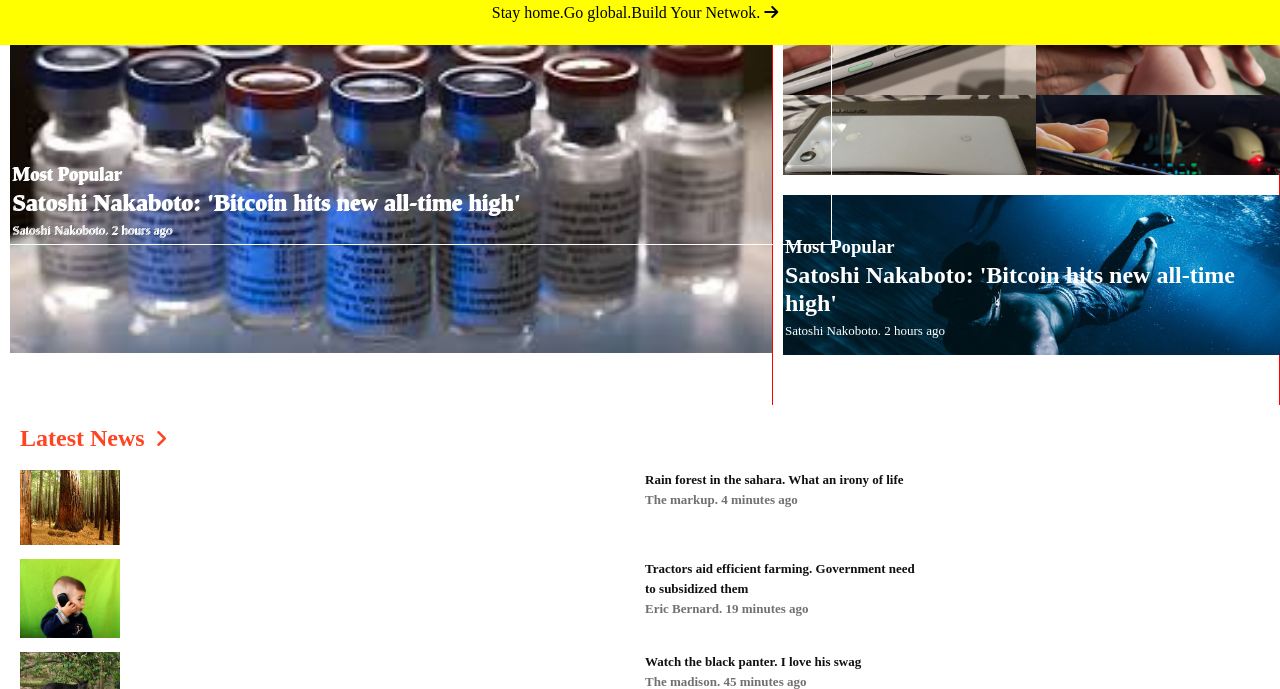
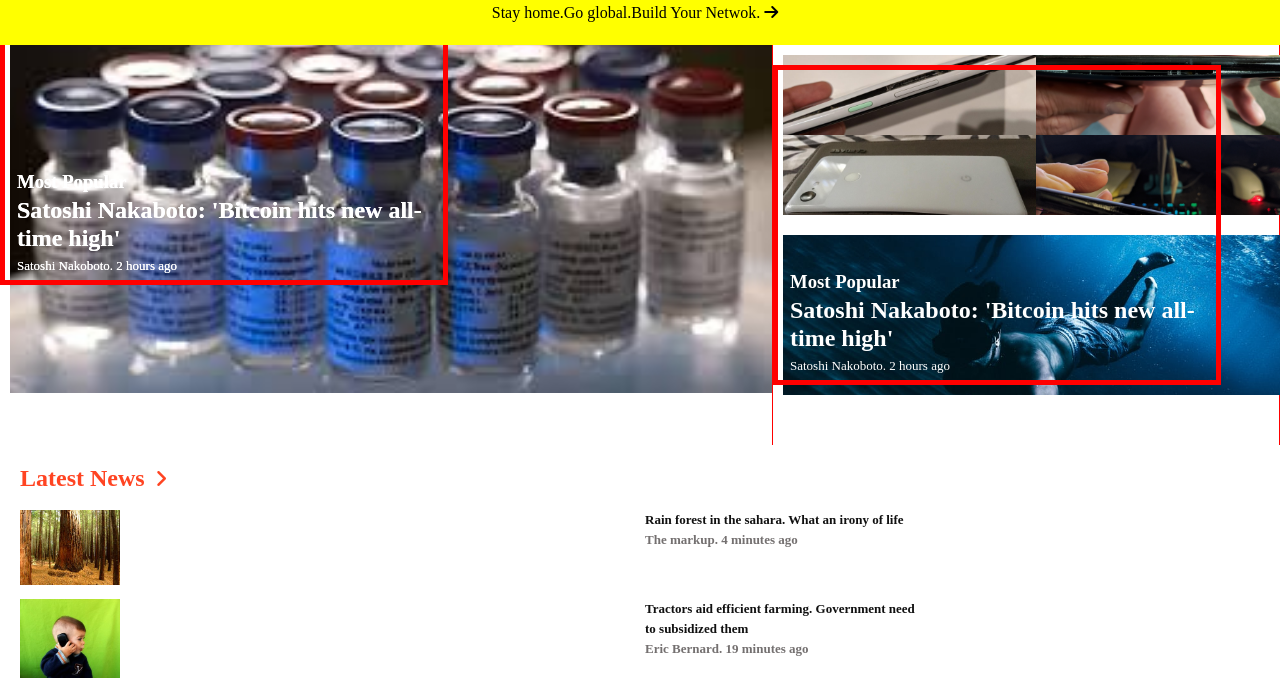
Before and after one commit to dibdas/Building-with-Responsive-Design, a plain HTML site: page index.html in a window 1280 px wide. Shown: the part 75-764 px from the top of the page. Drawn offline with Linux system fonts and the light colour scheme.

Commit message:
image and style to image-container

```diff
--- a/css/style.css
+++ b/css/style.css
@@ -93,7 +93,19 @@ header{
        height: 9vh;
        width: 10vw;
    }
+   .disclaimer{
+    background-color: #ffff00;
+    /*padding:20px;*/
+    /*position: fixed;*/
+    width: 100vw;
+    height: 8vh;
+    text-align: center;
+    justify-content: center;
+    display: flex;
+    align-items: center;
+    z-index: 9;
 
+}
 
 
 
@@ -213,6 +225,7 @@ header{
         display:flex;
         height:60vh;
         overflow: hidden;
+        margin-top:40px;
     }
 
     .medi-col {
@@ -240,15 +253,31 @@ header{
         height: 20vh;
     }
 
+.satoshi{
+    position: absolute;
+    /*border: 1px solid white;*/
+    border: 5px solid red;
+    color: #fff;
+    height: 50vh;
+    display: flex;
+    flex-direction: column;
+    justify-content: flex-end;
+    flex-wrap: wrap;
+    width: 35%;
+    /*z-index: 3;*/
+}
+/*
     .satoshi-pad {
         position: relative;
-        border: 1px solid white;
+        border: 5px solid red;
         color: #fff;
         display: flex;
         flex-direction: column;
-        justify-content: flex-start;
-        width: 65%;
+        flex-wrap: wrap;
+        justify-content: flex-end;
+        width: 35%;
     }
+    */
 }
 
 .latest-news {
--- a/index.html
+++ b/index.html
@@ -66,14 +66,14 @@
             <p>Satoshi Nakoboto. 2 hours ago</p>
         </div>
         <div class="medi-pad-1 medicine-1 medicine"></div>
-        <div class=".satoshi-pad  satoshi">
+        <div class="satoshi">
             <h3>Most Popular</h3>
             <h2>Satoshi Nakaboto: 'Bitcoin hits new all-time high'</h2>
             <p>Satoshi Nakoboto. 2 hours ago</p>
         </div>
         <div class="medi-col">
         <div class="medi-pad-2 medicine-2 medicine"></div>
-        <div class=".satoshi-pad  satoshi">
+        <div class="satoshi">
             <h3>Most Popular</h3>
             <h2>Satoshi Nakaboto: 'Bitcoin hits new all-time high'</h2>
             <p>Satoshi Nakoboto. 2 hours ago</p>
```
